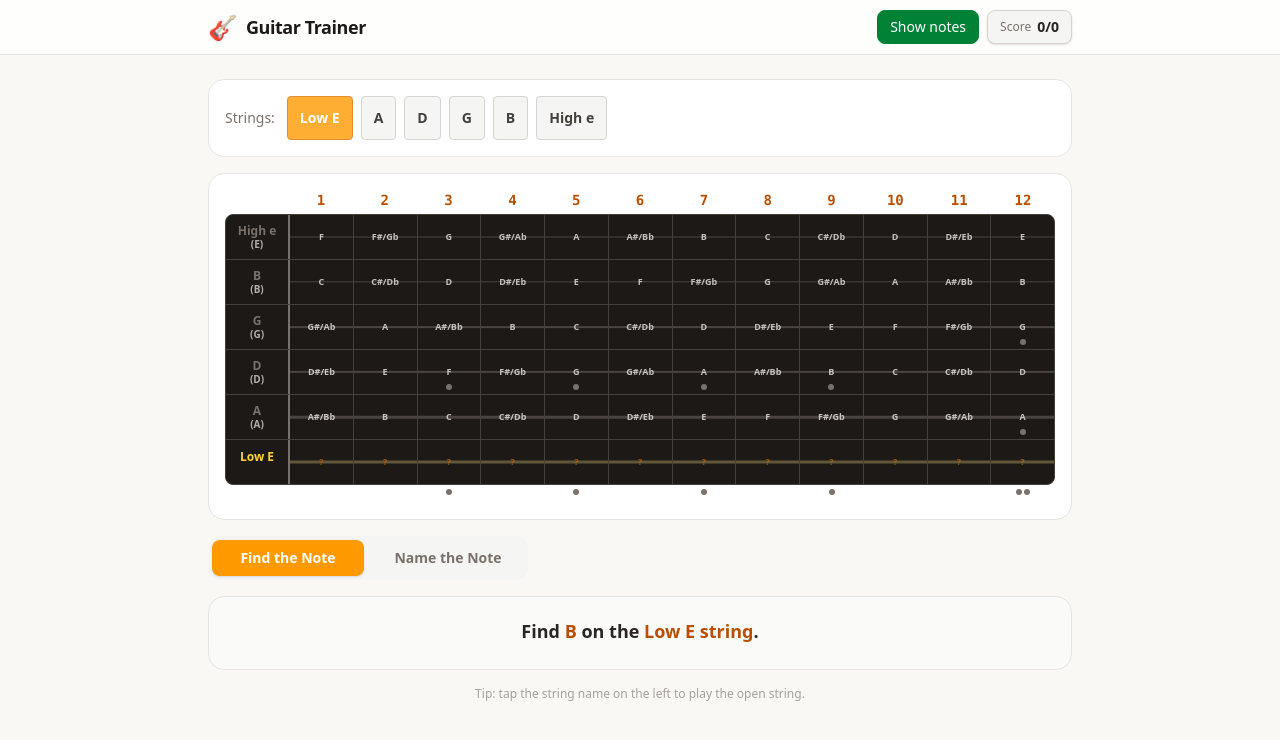
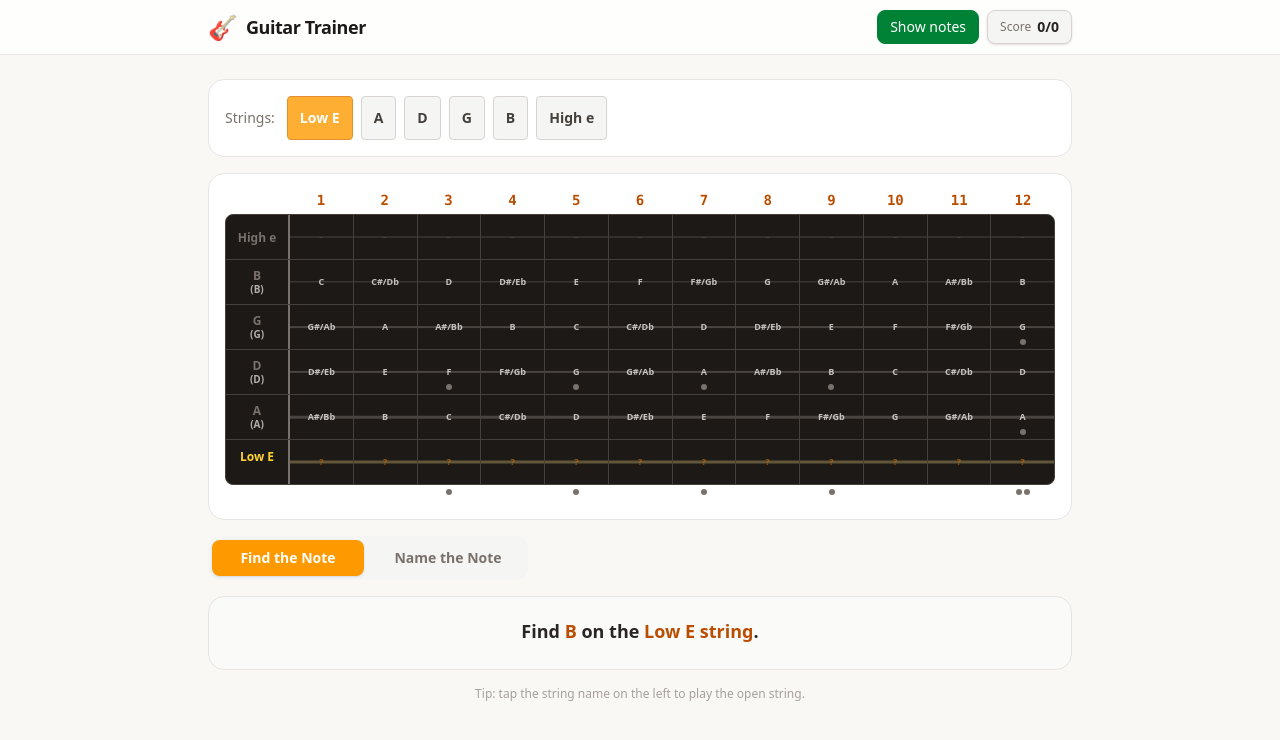
Before and after one commit to einalem4/guitar-trainer, a React (Vite) app: page / in a window 1280 px wide. Both pictures are taken after a click on the button "Start Practicing →". Shown: the top 740 px of the page. Built offline with nearby package versions, Linux system fonts and the light colour scheme.

Commit message:
fix: hide mirror E string notes to prevent cheating

```diff
--- a/src/components/Fretboard.tsx
+++ b/src/components/Fretboard.tsx
@@ -99,6 +99,9 @@ export function Fretboard({
   const nameNoteCenter = quiz.target.fret === 0 ? 2 : Math.min(Math.max(quiz.target.fret, 2), FRET_COUNT - 1);
   const nameNoteFrets = [nameNoteCenter - 1, nameNoteCenter, nameNoteCenter + 1];
 
+  // Low E (index 0) and High e (index 5) share identical notes — hide both when either is active
+  const eStringActive = activeStringIndices.includes(0 as StringIndex) || activeStringIndices.includes(5 as StringIndex);
+
   return (
     <>
       {/* ── Mobile view ── */}
@@ -118,6 +121,7 @@ export function Fretboard({
             <div className="rounded-lg overflow-hidden border border-stone-700 bg-stone-900">
               {reversedStrings.map(({ index, label }) => {
                 const isActive = activeStringIndices.includes(index);
+                const hideAsActive = isActive || ((index === 0 || index === 5) && eStringActive);
                 const openNote = FRETBOARD[index][0];
                 const openCellStyle = getFretCellStyle(index, 0, openNote, quiz, activeStringIndices);
 
@@ -130,7 +134,7 @@ export function Fretboard({
                       <span className={`text-xs font-bold leading-tight ${isActive ? 'text-amber-300' : 'text-stone-500'}`}>
                         {label}
                       </span>
-                      {(showNotes || !isActive || quiz.answered) && (
+                      {(showNotes || !hideAsActive || quiz.answered) && (
                         <span className="text-[10px] font-semibold leading-tight opacity-80">({openNote})</span>
                       )}
                     </div>
@@ -156,12 +160,14 @@ export function Fretboard({
                           {(isDot || isDoubleDot) && (
                             <div className="absolute bottom-0.5 left-1/2 -translate-x-1/2 w-1.5 h-1.5 rounded-full bg-stone-500 pointer-events-none z-10" />
                           )}
-                          {(showNotes || !isActive || quiz.answered) ? (
+                          {(showNotes || !hideAsActive || quiz.answered) ? (
                             <span className={`relative z-20 text-center font-semibold leading-tight pointer-events-none ${isActive ? 'text-[10px]' : 'text-[9px] opacity-90'}`}>
                               {note}
                             </span>
+                          ) : isActive ? (
+                            <span className="relative z-20 text-[9px] font-semibold text-amber-600/60 pointer-events-none select-none">?</span>
                           ) : (
-                            <span className="relative z-20 text-[9px] font-semibold text-amber-600/60 pointer-events-none select-none">?</span>
+                            <span className="relative z-20 text-[9px] font-medium text-stone-500/40 pointer-events-none select-none">–</span>
                           )}
                         </div>
                       );
@@ -237,6 +243,7 @@ export function Fretboard({
               <div className="rounded-lg overflow-hidden border border-stone-700 bg-stone-900">
                 {reversedStrings.map(({ index, label }) => {
                   const isActive = activeStringIndices.includes(index);
+                  const hideAsActive = isActive || ((index === 0 || index === 5) && eStringActive);
                   const openNote = FRETBOARD[index][0];
                   const openCellStyle = getFretCellStyle(index, 0, openNote, quiz, activeStringIndices);
                   const isInteractive = isActive && !quiz.answered;
@@ -254,7 +261,7 @@ export function Fretboard({
                         <span className={`text-xs font-bold leading-tight ${isActive ? 'text-amber-300' : 'text-stone-500'}`}>
                           {label}
                         </span>
-                        {(showNotes || !isActive || quiz.answered) && (
+                        {(showNotes || !hideAsActive || quiz.answered) && (
                           <span className="text-[10px] font-semibold leading-tight opacity-80">({openNote})</span>
                         )}
                         {isInteractive && (
@@ -285,12 +292,14 @@ export function Fretboard({
                             {(isDot || isDoubleDot) && (
                               <div className="absolute bottom-1 left-1/2 -translate-x-1/2 w-1.5 h-1.5 rounded-full bg-stone-500 pointer-events-none z-10" />
                             )}
-                            {(showNotes || !isActive || quiz.answered) ? (
+                            {(showNotes || !hideAsActive || quiz.answered) ? (
                               <span className={`relative z-20 text-center font-semibold leading-tight pointer-events-none ${isActive ? 'text-[10px]' : 'text-[9px] opacity-90'}`}>
                                 {note}
                               </span>
+                            ) : isActive ? (
+                              <span className="relative z-20 text-[9px] font-semibold text-amber-600/60 pointer-events-none select-none">?</span>
                             ) : (
-                              <span className="relative z-20 text-[9px] font-semibold text-amber-600/60 pointer-events-none select-none">?</span>
+                              <span className="relative z-20 text-[9px] font-medium text-stone-500/40 pointer-events-none select-none">–</span>
                             )}
                           </div>
                         );
@@ -342,6 +351,7 @@ export function Fretboard({
           <div className="rounded-lg overflow-hidden border border-stone-700 bg-stone-900">
             {reversedStrings.map(({ index, label }) => {
               const isActive = activeStringIndices.includes(index);
+              const hideAsActive = isActive || ((index === 0 || index === 5) && eStringActive);
               const openNote = FRETBOARD[index][0];
               const openCellStyle = getFretCellStyle(index, 0, openNote, quiz, activeStringIndices);
               const isInteractive = isActive && quiz.mode === 'find-note' && !quiz.answered;
@@ -359,7 +369,7 @@ export function Fretboard({
                     <span className={`text-xs font-bold leading-tight ${isActive ? 'text-amber-300' : 'text-stone-500'}`}>
                       {label}
                     </span>
-                    {(showNotes || !isActive || quiz.answered) && (
+                    {(showNotes || !hideAsActive || quiz.answered) && (
                       <span className="text-[10px] font-semibold leading-tight opacity-80">({openNote})</span>
                     )}
                     {isInteractive && (
@@ -390,12 +400,14 @@ export function Fretboard({
                         {(isDot || isDoubleDot) && (
                           <div className="absolute bottom-1 left-1/2 -translate-x-1/2 w-1.5 h-1.5 rounded-full bg-stone-500 pointer-events-none z-10" />
                         )}
-                        {(showNotes || !isActive || quiz.answered) ? (
+                        {(showNotes || !hideAsActive || quiz.answered) ? (
                           <span className={`relative z-20 text-center font-semibold leading-tight pointer-events-none ${isActive ? 'text-[10px]' : 'text-[9px] opacity-90'}`}>
                             {note}
                           </span>
+                        ) : isActive ? (
+                          <span className="relative z-20 text-[9px] font-semibold text-amber-600/60 pointer-events-none select-none">?</span>
                         ) : (
-                          <span className="relative z-20 text-[9px] font-semibold text-amber-600/60 pointer-events-none select-none">?</span>
+                          <span className="relative z-20 text-[9px] font-medium text-stone-500/40 pointer-events-none select-none">–</span>
                         )}
                       </div>
                     );
```
